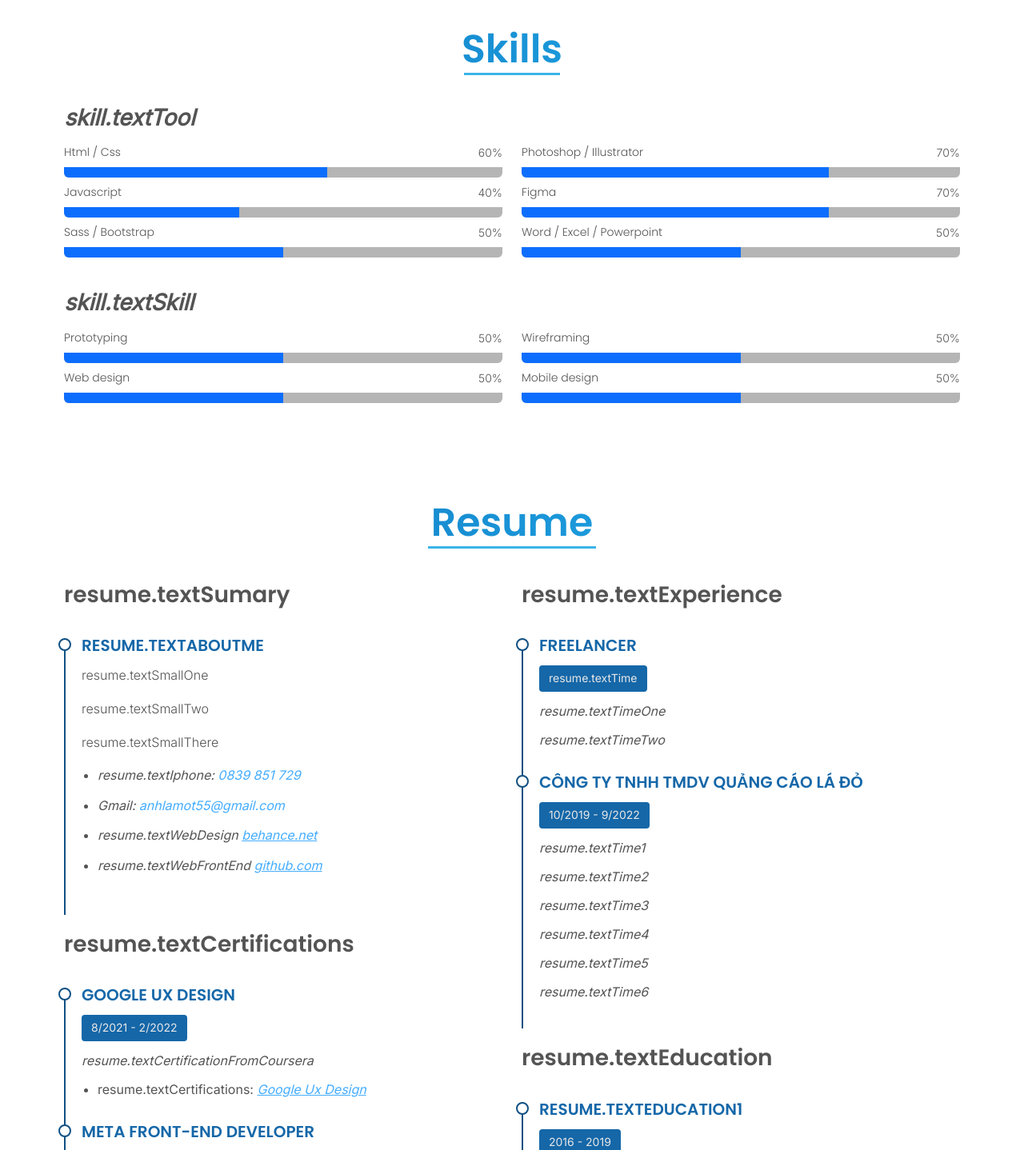
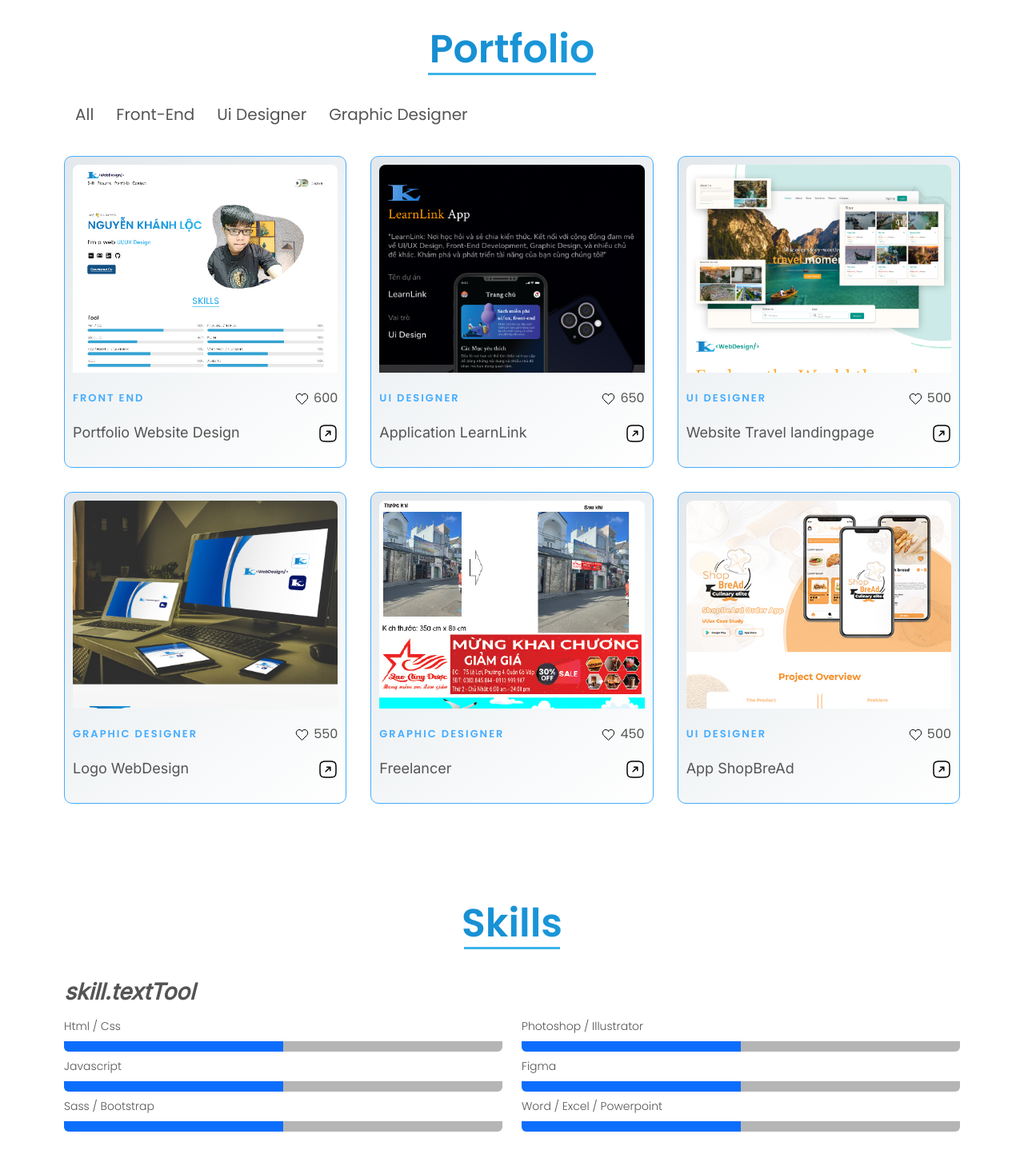
Before and after one commit to KhanhLoc55/Web-Portfolio, a React (Create React App) app: page / in a window 1280 px wide. Shown: the part 720-2158 px from the top of the page at 80% size. Built offline with nearby package versions, Linux system fonts and the light colour scheme.

Commit message:
16.11.2023

```diff
--- a/public/locales/en/translation.json
+++ b/public/locales/en/translation.json
@@ -8,7 +8,7 @@
     "intro": {
         "textHey": "Hey",
         "texMyNameIs": "my name is",
-        "textImAWeb": "I’m a web "
+        "textImAWeb": "I’m a "
     },
     "skill": {
         "textTool": "Tool",
--- a/public/locales/vi/translation.json
+++ b/public/locales/vi/translation.json
@@ -8,7 +8,7 @@
     "intro": {
         "textHey": "Xin Chào",
         "texMyNameIs": "tôi tên là",
-        "textImAWeb": "Tôi là một người "
+        "textImAWeb": "Tôi là một "
     },
     "skill": {
         "textTool": "Công cụ",
--- a/src/App.jsx
+++ b/src/App.jsx
@@ -26,9 +26,9 @@ const App = () => {
             >
                 <Header />
                 <Intro />
+                <Portfolio />
                 <Skill />
                 <Resume />
-                <Portfolio />
                 <Contact />
                 <Footer />
             </div>
--- a/src/components/header/Header.jsx
+++ b/src/components/header/Header.jsx
@@ -69,6 +69,18 @@ const Header = () => {
                                 {/* Sử dụng react-i18next để dễ dàng dịch các mục */}
                                 <li className="header-text">
                                     <Link
+                                        to="portfolio"
+                                        activeClass="active"
+                                        spy={true}
+                                        smooth={true}
+                                        offset={50}
+                                        duration={500}
+                                    >
+                                        {t('header.headerProject')}
+                                    </Link>
+                                </li>
+                                <li className="header-text">
+                                    <Link
                                         to="skill"
                                         activeClass="active"
                                         spy={true}
@@ -91,18 +103,7 @@ const Header = () => {
                                         {t('header.headerResume')}
                                     </Link>
                                 </li>
-                                <li className="header-text">
-                                    <Link
-                                        to="portfolio"
-                                        activeClass="active"
-                                        spy={true}
-                                        smooth={true}
-                                        offset={50}
-                                        duration={500}
-                                    >
-                                        {t('header.headerProject')}
-                                    </Link>
-                                </li>
+
                                 <li className="header-text">
                                     <Link
                                         to="contact"
--- a/src/components/intro/Intro.jsx
+++ b/src/components/intro/Intro.jsx
@@ -17,7 +17,7 @@ const Intro = () => {
 
     // Sử dụng hook useTypewriter để tạo hiệu ứng chữ viết máy
     const [text] = useTypewriter({
-        words: ['Graphic Designer.', 'Front End Developer.', 'UI Designer.'],
+        words: ['Graphic Designer.', 'Web Designer.', 'UI Designer.'],
         loop: true,
         typeSpeed: 20,
         deleteSpeed: 10,
--- a/src/components/skill/Skill.jsx
+++ b/src/components/skill/Skill.jsx
@@ -43,67 +43,7 @@ const Skill = () => {
                     <div className="col-lg-6" data-aos="fade-up">
                         <div className="progress">
                             <span className="skill">
-                                Html / Css <i className="val">60%</i>
-                            </span>
-                            <div className="progress-bar-wrap">
-                                <div
-                                    className="progress-bar"
-                                    aria-valuenow="60"
-                                    aria-valuemin="0"
-                                    aria-valuemax="100"
-                                ></div>
-                            </div>
-                        </div>
-                    </div>
-                    <div className="col-lg-6" data-aos="fade-up" data-aos-delay="100">
-                        <div className="progress">
-                            <span className="skill">
-                                Photoshop / Illustrator<i className="val">70%</i>
-                            </span>
-                            <div className="progress-bar-wrap">
-                                <div
-                                    className="progress-bar"
-                                    aria-valuenow="70"
-                                    aria-valuemin="0"
-                                    aria-valuemax="100"
-                                ></div>
-                            </div>
-                        </div>
-                    </div>
-                    <div className="col-lg-6" data-aos="fade-up" data-aos-delay="100">
-                        <div className="progress">
-                            <span className="skill">
-                                Javascript<i className="val">40%</i>
-                            </span>
-                            <div className="progress-bar-wrap">
-                                <div
-                                    className="progress-bar"
-                                    aria-valuenow="40"
-                                    aria-valuemin="0"
-                                    aria-valuemax="100"
-                                ></div>
-                            </div>
-                        </div>
-                    </div>{' '}
-                    <div className="col-lg-6" data-aos="fade-up" data-aos-delay="100">
-                        <div className="progress">
-                            <span className="skill">
-                                Figma<i className="val">70%</i>
-                            </span>
-                            <div className="progress-bar-wrap">
-                                <div
-                                    className="progress-bar"
-                                    aria-valuenow="70"
-                                    aria-valuemin="0"
-                                    aria-valuemax="100"
-                                ></div>
-                            </div>
-                        </div>
-                    </div>
-                    <div className="col-lg-6" data-aos="fade-up" data-aos-delay="100">
-                        <div className="progress">
-                            <span className="skill">
-                                Sass / Bootstrap <i className="val">50%</i>
+                                Html / Css <i className="val"></i>
                             </span>
                             <div className="progress-bar-wrap">
                                 <div
@@ -118,7 +58,67 @@ const Skill = () => {
                     <div className="col-lg-6" data-aos="fade-up" data-aos-delay="100">
                         <div className="progress">
                             <span className="skill">
-                                Word / Excel / Powerpoint <i className="val">50%</i>
+                                Photoshop / Illustrator<i className="val"></i>
+                            </span>
+                            <div className="progress-bar-wrap">
+                                <div
+                                    className="progress-bar"
+                                    aria-valuenow="50"
+                                    aria-valuemin="0"
+                                    aria-valuemax="100"
+                                ></div>
+                            </div>
+                        </div>
+                    </div>
+                    <div className="col-lg-6" data-aos="fade-up" data-aos-delay="100">
+                        <div className="progress">
+                            <span className="skill">
+                                Javascript<i className="val"></i>
+                            </span>
+                            <div className="progress-bar-wrap">
+                                <div
+                                    className="progress-bar"
+                                    aria-valuenow="50"
+                                    aria-valuemin="0"
+                                    aria-valuemax="100"
+                                ></div>
+                            </div>
+                        </div>
+                    </div>{' '}
+                    <div className="col-lg-6" data-aos="fade-up" data-aos-delay="100">
+                        <div className="progress">
+                            <span className="skill">
+                                Figma<i className="val"></i>
+                            </span>
+                            <div className="progress-bar-wrap">
+                                <div
+                                    className="progress-bar"
+                                    aria-valuenow="50"
+                                    aria-valuemin="0"
+                                    aria-valuemax="100"
+                                ></div>
+                            </div>
+                        </div>
+                    </div>
+                    <div className="col-lg-6" data-aos="fade-up" data-aos-delay="100">
+                        <div className="progress">
+                            <span className="skill">
+                                Sass / Bootstrap <i className="val"></i>
+                            </span>
+                            <div className="progress-bar-wrap">
+                                <div
+                                    className="progress-bar"
+                                    aria-valuenow="50"
+                                    aria-valuemin="0"
+                                    aria-valuemax="100"
+                                ></div>
+                            </div>
+                        </div>
+                    </div>
+                    <div className="col-lg-6" data-aos="fade-up" data-aos-delay="100">
+                        <div className="progress">
+                            <span className="skill">
+                                Word / Excel / Powerpoint <i className="val"></i>
                             </span>
                             <div className="progress-bar-wrap">
                                 <div
@@ -170,7 +170,7 @@ const Skill = () => {
                     <div className="col-lg-6" data-aos="fade-up" data-aos-delay="100">
                         <div className="progress">
                             <span className="skill">
-                                Prototyping <i className="val">50%</i>
+                                Prototyping <i className="val"></i>
                             </span>
                             <div className="progress-bar-wrap">
                                 <div
@@ -185,7 +185,7 @@ const Skill = () => {
                     <div className="col-lg-6" data-aos="fade-up" data-aos-delay="100">
                         <div className="progress">
                             <span className="skill">
-                                Wireframing<i className="val">50%</i>
+                                Wireframing<i className="val"></i>
                             </span>
                             <div className="progress-bar-wrap">
                                 <div
@@ -200,7 +200,7 @@ const Skill = () => {
                     <div className="col-lg-6" data-aos="fade-up" data-aos-delay="100">
                         <div className="progress">
                             <span className="skill">
-                                Web design<i className="val">50%</i>
+                                Web design<i className="val"></i>
                             </span>
                             <div className="progress-bar-wrap">
                                 <div
@@ -215,7 +215,7 @@ const Skill = () => {
                     <div className="col-lg-6" data-aos="fade-up" data-aos-delay="100">
                         <div className="progress">
                             <span className="skill">
-                                Mobile design<i className="val">50%</i>
+                                Mobile design<i className="val"></i>
                             </span>
                             <div className="progress-bar-wrap">
                                 <div
```
